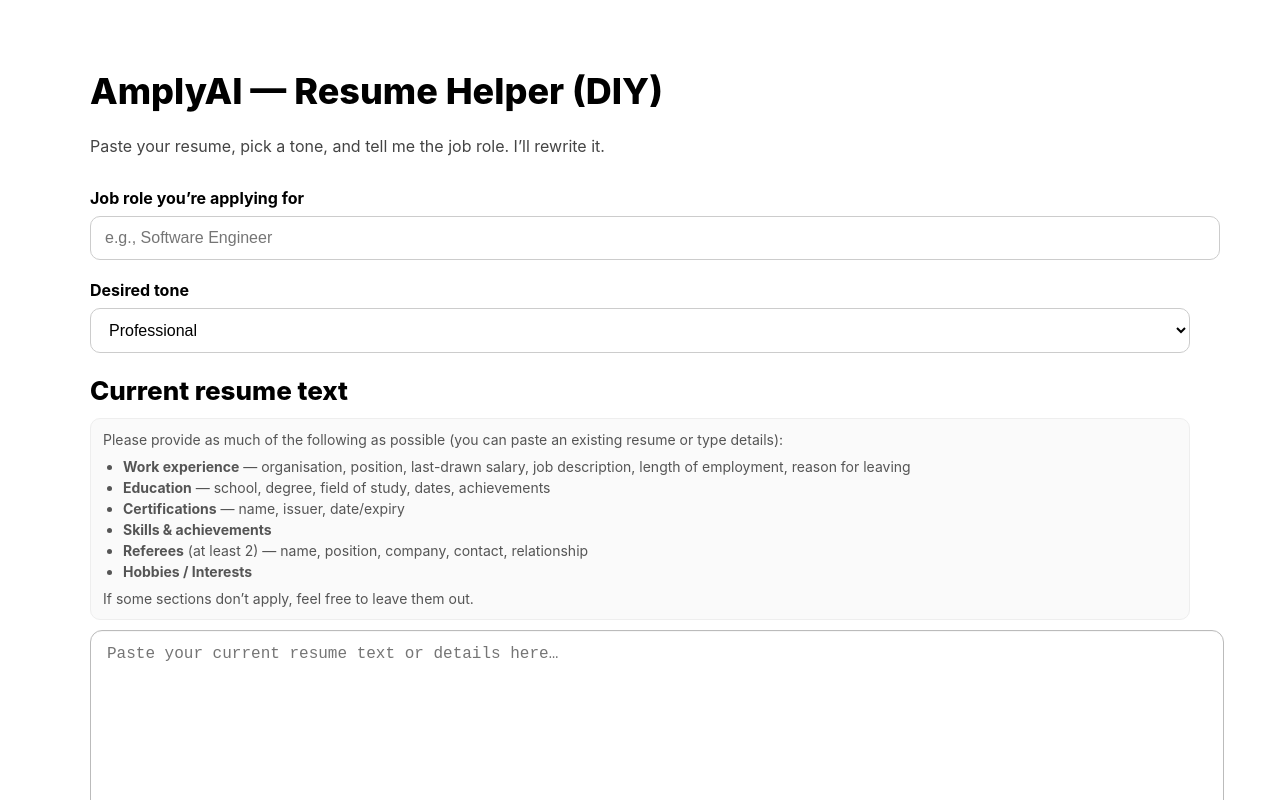
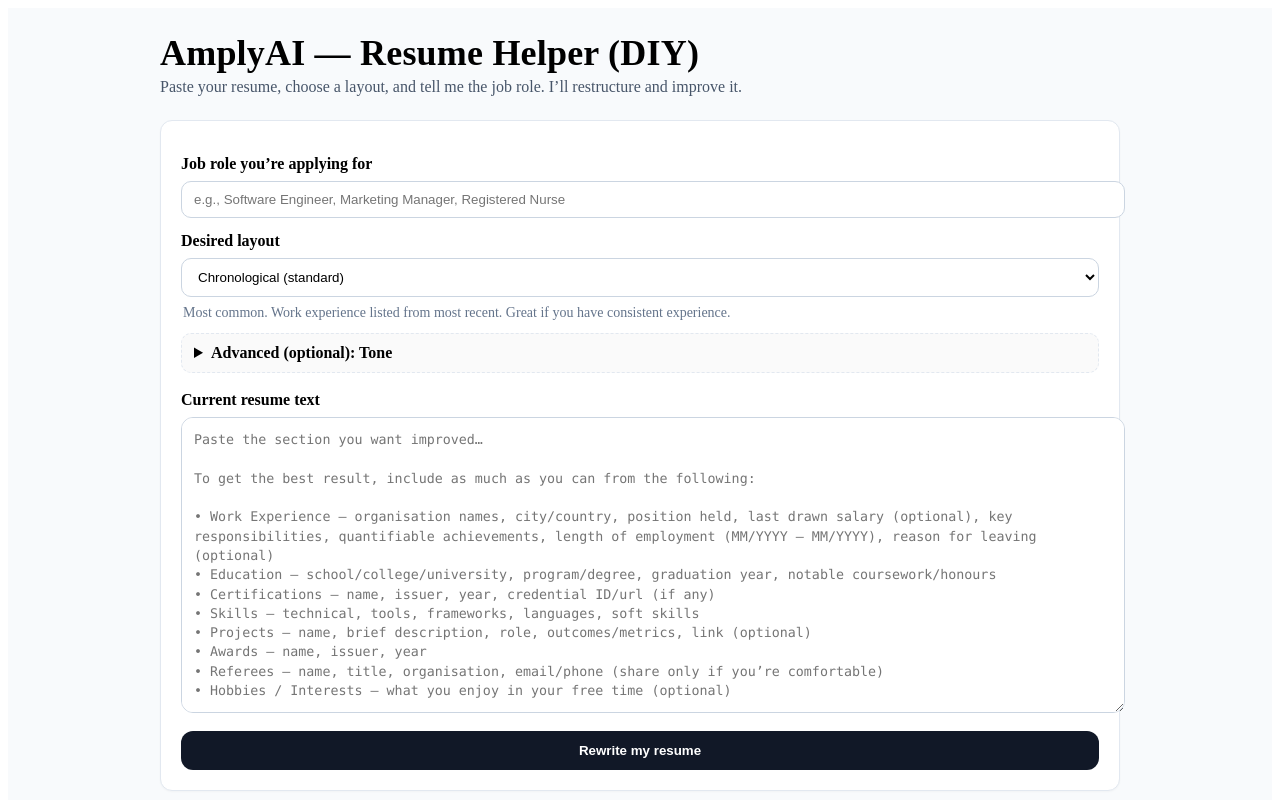
Before and after one commit to madevthevanthiran-maker/amplyai-chatbot, a Next.js app: page / in a window 1280 px wide. Shown: the top 800 px of the page. Built offline with nearby package versions, Linux system fonts and the light colour scheme.

Commit message:
Update index.js

```diff
--- a/pages/index.js
+++ b/pages/index.js
@@ -1,260 +1,328 @@
 // pages/index.js
-import { useState } from "react";
+import { useState, useMemo } from "react";
 
 export default function Home() {
   const [jobRole, setJobRole] = useState("");
-  const [tone, setTone] = useState("Professional");
+  const [layout, setLayout] = useState("chronological");
+  const [tone, setTone] = useState("");
+  const [showAdvanced, setShowAdvanced] = useState(false);
+
   const [resumeText, setResumeText] = useState("");
   const [loading, setLoading] = useState(false);
-  const [errorMsg, setErrorMsg] = useState("");
+  const [error, setError] = useState("");
   const [output, setOutput] = useState("");
 
-  async function handleSubmit(e) {
+  const layoutOptions = useMemo(
+    () => [
+      {
+        value: "chronological",
+        label: "Chronological (standard)",
+        blurb:
+          "Most common. Work experience listed from most recent. Great if you have consistent experience."
+      },
+      {
+        value: "functional",
+        label: "Functional / Skills-based",
+        blurb:
+          "Highlights skill groups before employment history. Good for career pivots or limited experience."
+      },
+      {
+        value: "combination",
+        label: "Combination (skills + chronology)",
+        blurb:
+          "Top skills summary + detailed work history. Nice balance for experienced candidates."
+      },
+      {
+        value: "academic_cv",
+        label: "Academic CV",
+        blurb:
+          "Research, publications, conferences, teaching, grants. Use for academic roles."
+      }
+    ],
+    []
+  );
+
+  const currentLayoutBlurb = useMemo(
+    () => layoutOptions.find((o) => o.value === layout)?.blurb || "",
+    [layout, layoutOptions]
+  );
+
+  async function onSubmit(e) {
     e.preventDefault();
-    setErrorMsg("");
+    setError("");
     setOutput("");
+    if (!jobRole.trim() || !resumeText.trim()) {
+      setError("Please enter the job role and provide some resume content.");
+      return;
+    }
     setLoading(true);
 
     try {
+      // Update your /api/chat to read `layout` and (optionally) `tone`.
+      // Example server-side shape you can expect:
+      // { job_role, layout, tone (optional), resume_text }
       const res = await fetch("/api/chat", {
         method: "POST",
         headers: { "Content-Type": "application/json" },
         body: JSON.stringify({
-          jobRole: jobRole.trim(),
-          tone,
-          resumeText: resumeText.trim(),
-        }),
+          job_role: jobRole,
+          layout,
+          // only include tone if user chose one
+          ...(tone ? { tone } : {}),
+          resume_text: resumeText
+        })
       });
 
       if (!res.ok) {
-        const data = await res.json().catch(() => ({}));
-        throw new Error(
-          data?.error ||
-            `Request failed with status ${res.status} ${res.statusText}`
+        const msg = await res.text();
+        throw new Error(msg || "Request failed");
+      }
+      const data = await res.json().catch(() => null);
+      // Support either {result: "..."} JSON or raw text
+      const text = data?.result ?? (await res.text());
+      setOutput(text || "No content returned.");
+    } catch (err) {
+      setError(
+        err?.message ||
+          "Something went wrong. Please try again or check server logs."
       );
-      }
-
-      const data = await res.json();
-      // Accept either { content: "..."} or { message: "..."} or raw text
-      const text =
-        data?.content || data?.message || (typeof data === "string" ? data : "");
-      setOutput(text);
-    } catch (err) {
-      setErrorMsg(err.message || "Something went wrong.");
     } finally {
       setLoading(false);
     }
   }
 
   return (
-    <main
-      style={{
-        maxWidth: 1100,
-        margin: "0 auto",
-        padding: "32px 20px 56px",
-        lineHeight: 1.5,
-        fontFamily:
-          '-apple-system, BlinkMacSystemFont, "Segoe UI", Roboto, Inter, Oxygen, Ubuntu, Cantarell, "Fira Sans", "Droid Sans", "Helvetica Neue", Arial, "Apple Color Emoji", "Segoe UI Emoji", "Segoe UI Symbol"',
-      }}
-    >
-      <h1 style={{ fontSize: 36, fontWeight: 800, marginBottom: 12 }}>
-        AmplyAI — Resume Helper (DIY)
-      </h1>
-      <p style={{ marginBottom: 28, color: "#444" }}>
-        Paste your resume, pick a tone, and tell me the job role. I’ll rewrite
-        it.
+    <div className="page">
+      <main className="container">
+        <h1 className="title">AmplyAI — Resume Helper (DIY)</h1>
+        <p className="subtitle">
+          Paste your resume, choose a layout, and tell me the job role. I’ll
+          restructure and improve it.
         </p>
 
-      <form onSubmit={handleSubmit} style={{ marginBottom: 24 }}>
+        <form onSubmit={onSubmit} className="card">
           {/* Job role */}
-        <div style={{ marginBottom: 18 }}>
-          <label
-            htmlFor="job-role"
-            style={{ display: "block", fontWeight: 700, marginBottom: 6 }}
-          >
-            Job role you’re applying for
-          </label>
+          <label className="label">Job role you’re applying for</label>
           <input
-            id="job-role"
-            type="text"
-            placeholder="e.g., Software Engineer"
+            className="input"
+            placeholder="e.g., Software Engineer, Marketing Manager, Registered Nurse"
             value={jobRole}
             onChange={(e) => setJobRole(e.target.value)}
-            required
-            style={{
-              width: "100%",
-              padding: "12px 14px",
-              borderRadius: 10,
-              border: "1px solid #ccc",
-              outline: "none",
-              fontSize: 16,
-            }}
           />
+
+          {/* Desired layout (primary) */}
+          <div className="row">
+            <div className="col">
+              <label className="label">Desired layout</label>
+              <select
+                className="input"
+                value={layout}
+                onChange={(e) => setLayout(e.target.value)}
+              >
+                {layoutOptions.map((opt) => (
+                  <option key={opt.value} value={opt.value}>
+                    {opt.label}
+                  </option>
+                ))}
+              </select>
+            </div>
           </div>
 
-        {/* Desired tone */}
-        <div style={{ marginBottom: 18 }}>
-          <label
-            htmlFor="tone"
-            style={{ display: "block", fontWeight: 700, marginBottom: 6 }}
+          {/* Layout blurb */}
+          <p className="hint">{currentLayoutBlurb}</p>
+
+          {/* Optional: Tone (advanced) */}
+          <details
+            className="details"
+            open={showAdvanced}
+            onToggle={(e) => setShowAdvanced(e.currentTarget.open)}
           >
-            Desired tone
-          </label>
+            <summary className="detailsSummary">Advanced (optional): Tone</summary>
+            <p className="hint">
+              Choose a writing tone if you want the output to “sound” a certain
+              way. Otherwise I’ll default to clear, professional language.
+            </p>
             <select
-            id="tone"
+              className="input inline"
               value={tone}
               onChange={(e) => setTone(e.target.value)}
-            style={{
-              width: "100%",
-              padding: "12px 14px",
-              borderRadius: 10,
-              border: "1px solid #ccc",
-              outline: "none",
-              fontSize: 16,
-              background: "#fff",
-            }}
             >
-            <option>Professional</option>
-            <option>Friendly</option>
-            <option>Confident</option>
-            <option>Concise</option>
-            <option>Creative</option>
-            <option>Straightforward</option>
+              <option value="">No specific tone</option>
+              <option value="professional">Professional</option>
+              <option value="confident">Confident</option>
+              <option value="concise">Concise</option>
+              <option value="friendly">Friendly</option>
             </select>
-        </div>
+          </details>
 
-        {/* Current resume text + instruction block */}
-        <div style={{ marginBottom: 18 }}>
-          <div style={{ display: "flex", alignItems: "baseline", gap: 8 }}>
-            <label
-              htmlFor="resume-text"
-              style={{ fontWeight: 800, fontSize: 26 }}
-            >
-              Current resume text
-            </label>
-          </div>
+          {/* Resume text */}
+          <label className="label withTop">Current resume text</label>
+          <textarea
+            className="textarea"
+            rows={14}
+            placeholder={`Paste the section you want improved…
 
-          {/* Instruction block */}
-          <div
-            style={{
-              marginTop: 8,
-              marginBottom: 10,
-              color: "#555",
-              fontSize: 14,
-              background: "#fafafa",
-              border: "1px solid #eee",
-              borderRadius: 10,
-              padding: "10px 12px",
-            }}
-          >
-            Please provide as much of the following as possible (you can paste
-            an existing resume or type details):
-            <ul style={{ marginTop: 6, marginBottom: 6, paddingLeft: 20 }}>
-              <li>
-                <strong>Work experience</strong> — organisation, position,
-                last-drawn salary, job description, length of employment, reason
-                for leaving
-              </li>
-              <li>
-                <strong>Education</strong> — school, degree, field of study,
-                dates, achievements
-              </li>
-              <li>
-                <strong>Certifications</strong> — name, issuer, date/expiry
-              </li>
-              <li>
-                <strong>Skills &amp; achievements</strong>
-              </li>
-              <li>
-                <strong>Referees</strong> (at least 2) — name, position,
-                company, contact, relationship
-              </li>
-              <li>
-                <strong>Hobbies / Interests</strong>
-              </li>
-            </ul>
-            If some sections don’t apply, feel free to leave them out.
-          </div>
+To get the best result, include as much as you can from the following:
 
-          <textarea
-            id="resume-text"
-            placeholder="Paste your current resume text or details here…"
+• Work Experience — organisation names, city/country, position held, last drawn salary (optional), key responsibilities, quantifiable achievements, length of employment (MM/YYYY – MM/YYYY), reason for leaving (optional)
+• Education — school/college/university, program/degree, graduation year, notable coursework/honours
+• Certifications — name, issuer, year, credential ID/url (if any)
+• Skills — technical, tools, frameworks, languages, soft skills
+• Projects — name, brief description, role, outcomes/metrics, link (optional)
+• Awards — name, issuer, year
+• Referees — name, title, organisation, email/phone (share only if you’re comfortable)
+• Hobbies / Interests — what you enjoy in your free time (optional)
+
+If you don’t have some of these, leave them out. I’ll keep placeholders or structure around what you provide.`}
             value={resumeText}
             onChange={(e) => setResumeText(e.target.value)}
-            required
-            style={{
-              width: "100%",
-              minHeight: 220,
-              padding: "14px 16px",
-              borderRadius: 12,
-              border: "1px solid #bbb",
-              outline: "none",
-              fontSize: 16,
-              resize: "vertical",
-              boxShadow:
-                "inset 0 1px 0 rgba(0,0,0,0.03), 0 0 0 rgba(0,0,0,0)",
-            }}
           />
-        </div>
 
-        {/* Submit */}
-        <button
-          type="submit"
-          disabled={loading}
-          style={{
-            width: "100%",
-            padding: "14px 18px",
-            borderRadius: 12,
-            border: "none",
-            background: "#111",
-            color: "#fff",
-            fontSize: 18,
-            fontWeight: 700,
-            cursor: loading ? "not-allowed" : "pointer",
-          }}
-        >
+          {/* Actions */}
+          <button className="button" type="submit" disabled={loading}>
             {loading ? "Rewriting…" : "Rewrite my resume"}
           </button>
+
+          {/* Errors */}
+          {error ? <div className="error">{error}</div> : null}
         </form>
 
-      {/* Error */}
-      {errorMsg && (
-        <div
-          style={{
-            background: "#ffecec",
-            border: "1px solid #f5c2c7",
-            color: "#b02a37",
-            padding: "12px 14px",
-            borderRadius: 10,
-            marginTop: 12,
-          }}
-        >
-          {errorMsg}
+        {/* Output */}
+        {output && (
+          <div className="card output">
+            <pre className="pre">{output}</pre>
           </div>
         )}
 
-      {/* Output */}
-      {output && (
-        <div
-          style={{
-            marginTop: 18,
-            background: "#f7f7f7",
-            border: "1px solid #e5e5e5",
-            padding: "18px 20px",
-            borderRadius: 12,
-            whiteSpace: "pre-wrap",
-          }}
-        >
-          {output}
-        </div>
-      )}
-
-      {/* Tiny tip */}
-      <p style={{ marginTop: 20, color: "#777", fontSize: 13 }}>
-        Tip: try tones like <em>Confident</em> or <em>Concise</em>, and be
-        specific about the role (e.g., “Frontend Engineer (React)”, “Backend
-        Engineer (Node)”, etc.).
+        <p className="tinyTip">
+          Tip: You can change the layout above to switch between chronological,
+          functional, or combination structures without retyping your content.
         </p>
       </main>
+
+      <style jsx>{`
+        .page {
+          padding: 24px;
+          background: #f8fafc;
+          min-height: 100vh;
+        }
+        .container {
+          max-width: 960px;
+          margin: 0 auto;
+        }
+        .title {
+          margin: 0 0 4px;
+          font-size: 36px;
+          letter-spacing: 0.2px;
+        }
+        .subtitle {
+          margin: 0 0 24px;
+          color: #475569;
+        }
+        .card {
+          background: #fff;
+          border: 1px solid #e2e8f0;
+          border-radius: 12px;
+          padding: 20px;
+          box-shadow: 0 1px 2px rgba(0, 0, 0, 0.03);
+          margin-bottom: 16px;
+        }
+        .label {
+          font-weight: 600;
+          margin: 14px 0 8px;
+          display: block;
+        }
+        .withTop {
+          margin-top: 18px;
+        }
+        .input {
+          width: 100%;
+          padding: 10px 12px;
+          border: 1px solid #cbd5e1;
+          border-radius: 10px;
+          background: #fff;
+          outline: none;
+        }
+        .input:focus,
+        .textarea:focus,
+        .inline:focus {
+          border-color: #6366f1;
+          box-shadow: 0 0 0 3px rgba(99, 102, 241, 0.15);
+        }
+        .textarea {
+          width: 100%;
+          padding: 12px;
+          border: 1px solid #cbd5e1;
+          border-radius: 12px;
+          resize: vertical;
+          font-family: ui-monospace, SFMono-Regular, Menlo, Monaco, Consolas,
+            "Liberation Mono", "Courier New", monospace;
+          line-height: 1.45;
+          background: #fff;
+        }
+        .row {
+          display: flex;
+          gap: 12px;
+        }
+        .col {
+          flex: 1;
+        }
+        .hint {
+          color: #64748b;
+          margin: 8px 2px 12px;
+          font-size: 14px;
+        }
+        .details {
+          margin: 6px 0 10px;
+          border: 1px dashed #e2e8f0;
+          border-radius: 10px;
+          padding: 10px 12px;
+          background: #fafafa;
+        }
+        .detailsSummary {
+          cursor: pointer;
+          font-weight: 600;
+        }
+        .inline {
+          max-width: 320px;
+        }
+        .button {
+          width: 100%;
+          margin-top: 14px;
+          padding: 12px 16px;
+          border: none;
+          border-radius: 12px;
+          background: #111827;
+          color: #fff;
+          font-weight: 600;
+          cursor: pointer;
+        }
+        .button[disabled] {
+          opacity: 0.7;
+          cursor: default;
+        }
+        .error {
+          margin-top: 10px;
+          padding: 10px 12px;
+          background: #fef2f2;
+          border: 1px solid #fecaca;
+          color: #b91c1c;
+          border-radius: 10px;
+          font-size: 14px;
+        }
+        .output {
+          white-space: pre-wrap;
+        }
+        .pre {
+          margin: 0;
+          white-space: pre-wrap;
+        }
+        .tinyTip {
+          color: #64748b;
+          font-size: 13px;
+          margin-top: 6px;
+        }
+      `}</style>
+    </div>
   );
 }
```
Lines whose indentation alone changed are shown as unchanged.
